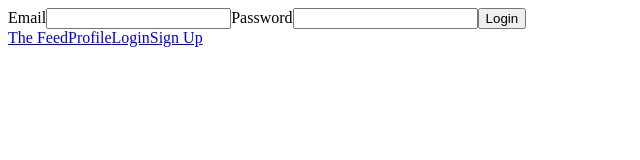
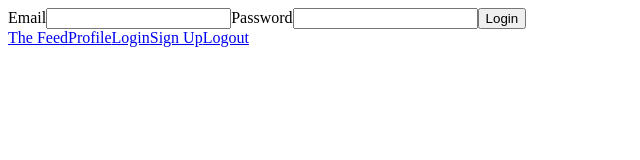
Before and after one commit to chriscoder-commit/dotchomp-frontend, a React (Create React App) app: page /sign-in in a window 1280 px wide. Shown: the top 160 px of the page, without its empty margins (0-640 px from the left). Built offline with nearby package versions, Linux system fonts and the light colour scheme.

Commit message:
added the logout component to navbar

```diff
--- a/src/components/NavBar.jsx
+++ b/src/components/NavBar.jsx
@@ -17,6 +17,9 @@ export function NavBar(props) {
           <Link to="/profile">Profile</Link>
           <Link to="/sign-in">Login</Link>
           <Link to="/sign-up">Sign Up</Link>
+          <Link to="/" onClick={Logout}>
+          Logout
+        </Link>
         </nav>
       </>
     )
```
